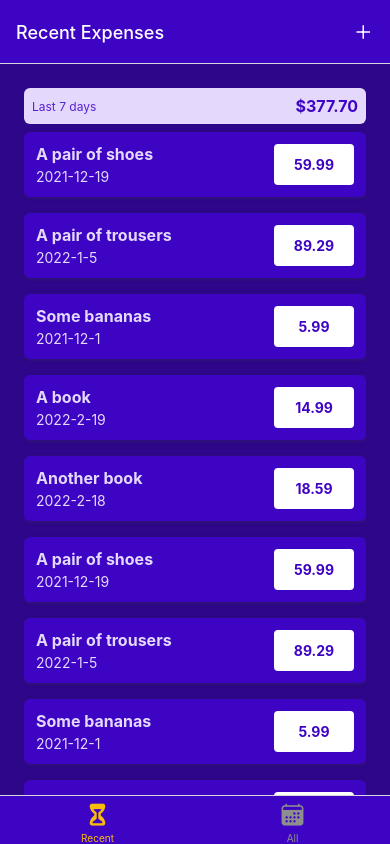
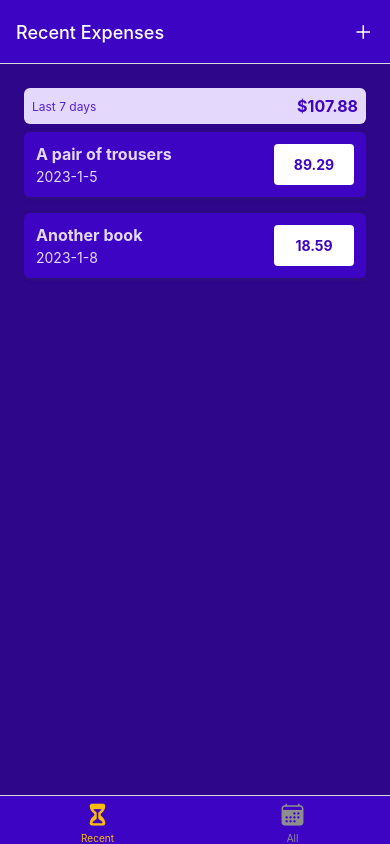
Before and after one commit to saloniagrawal25/ExpenseTrackerApp, a React Native app: screen /RecentExpenses in a window 390 px wide. Built offline with nearby package versions, Linux system fonts and the light colour scheme.

Commit message:
Add Capability to Add, delete and update expenses

```diff
--- a/App.js
+++ b/App.js
@@ -9,6 +9,7 @@
 import {GlobalStyles} from './constants/styles';
 import Icon from 'react-native-vector-icons/Ionicons';
 import IconButton from './UI/IconButton';
+import ExpensesContextProvider from './store/expenses-context';
 
 const App = () => {
   const Stack = createNativeStackNavigator();
@@ -66,6 +67,7 @@
   return (
     <>
       <StatusBar style="auto" />
+      <ExpensesContextProvider>
         <NavigationContainer>
           <Stack.Navigator
             screenOptions={{
@@ -86,6 +88,7 @@
             />
           </Stack.Navigator>
         </NavigationContainer>
+      </ExpensesContextProvider>
     </>
   );
 };
--- a/components/ExpensesOutput/ExpensesOutput.js
+++ b/components/ExpensesOutput/ExpensesOutput.js
@@ -1,76 +1,19 @@
-import {View, StyleSheet} from 'react-native';
+import {View, StyleSheet, Text} from 'react-native';
 import ExpensesSummary from './ExpensesSummary';
 import ExpensesList from './ExpensesList';
 import {GlobalStyles} from '../../constants/styles';
 
-const DUMMY_EXPENSES = [
-  {
-    id: 'e1',
-    description: 'A pair of shoes',
-    amount: 59.99,
-    date: new Date('2021-12-19'),
-  },
-  {
-    id: 'e2',
-    description: 'A pair of trousers',
-    amount: 89.29,
-    date: new Date('2022-01-05'),
-  },
-  {
-    id: 'e3',
-    description: 'Some bananas',
-    amount: 5.99,
-    date: new Date('2021-12-01'),
-  },
-  {
-    id: 'e4',
-    description: 'A book',
-    amount: 14.99,
-    date: new Date('2022-02-19'),
-  },
-  {
-    id: 'e5',
-    description: 'Another book',
-    amount: 18.59,
-    date: new Date('2022-02-18'),
-  },
-  {
-    id: 'e6',
-    description: 'A pair of shoes',
-    amount: 59.99,
-    date: new Date('2021-12-19'),
-  },
-  {
-    id: 'e7',
-    description: 'A pair of trousers',
-    amount: 89.29,
-    date: new Date('2022-01-05'),
-  },
-  {
-    id: 'e8',
-    description: 'Some bananas',
-    amount: 5.99,
-    date: new Date('2021-12-01'),
-  },
-  {
-    id: 'e9',
-    description: 'A book',
-    amount: 14.99,
-    date: new Date('2022-02-19'),
-  },
-  {
-    id: 'e10',
-    description: 'Another book',
-    amount: 18.59,
-    date: new Date('2022-02-18'),
-  },
-];
+const ExpensesOutput = ({expenses, expensesPeriod, fallbackText}) => {
+  let content = <Text style={styles.infoText}>{fallbackText}</Text>;
 
-const ExpensesOutput = ({expenses, expensesPeriod}) => {
+  if (expenses.length > 0) {
+    content = <ExpensesList expenses={expenses} />;
+  }
+
   return (
     <View style={styles.container}>
-      <ExpensesSummary expenses={DUMMY_EXPENSES} periodName={expensesPeriod} />
-      <ExpensesList expenses={DUMMY_EXPENSES} />
+      <ExpensesSummary expenses={expenses} periodName={expensesPeriod} />
+      {content}
     </View>
   );
 };
@@ -82,6 +25,12 @@
     paddingHorizontal: 24,
     backgroundColor: GlobalStyles.colors.primary700,
   },
+  infoText: {
+    color: 'white',
+    fontSize: 16,
+    textAlign: 'center',
+    marginTop: 32,
+  },
 });
 
 export default ExpensesOutput;
--- a/screens/AllExpenses.js
+++ b/screens/AllExpenses.js
@@ -1,8 +1,17 @@
-import {Text} from 'react-native';
+import {useContext} from 'react';
 import ExpensesOutput from '../components/ExpensesOutput/ExpensesOutput';
+import {ExpensesContext} from '../store/expenses-context';
 
 const AllExpenses = () => {
-  return <ExpensesOutput expensesPeriod={'Total'} />;
+  const expensesCtx = useContext(ExpensesContext);
+
+  return (
+    <ExpensesOutput
+      expenses={expensesCtx.expenses}
+      expensesPeriod={'Total'}
+      fallbackText={'No expenses found!!'}
+    />
+  );
 };
 
 export default AllExpenses;
--- a/screens/ManageExpenses.js
+++ b/screens/ManageExpenses.js
@@ -1,15 +1,19 @@
 import {StyleSheet, View} from 'react-native';
-import {useLayoutEffect} from 'react';
+import {useLayoutEffect, useContext} from 'react';
 import IconButton from '../UI/IconButton';
 import {GlobalStyles} from '../constants/styles';
 import Button from '../UI/Button';
+import {ExpensesContext} from '../store/expenses-context';
 
 const ManageExpenses = ({route, navigation}) => {
   const editedExpenseId = route.params?.expenseId;
 
   const isEditing = !!editedExpenseId;
 
+  const expensesCtx = useContext(ExpensesContext);
+
   const deleteExpenseHandler = () => {
+    expensesCtx.deleteExpense(editedExpenseId);
     navigation.goBack();
   };
 
@@ -18,6 +22,17 @@
   };
 
   const confirmHandler = () => {
+    isEditing
+      ? expensesCtx.updateExpense(editedExpenseId, {
+          description: 'Test!!!!',
+          amount: 19.99,
+          date: new Date('2023-01-04'),
+        })
+      : expensesCtx.addExpense({
+          description: 'Test',
+          amount: 20,
+          date: new Date('2023-01-04'),
+        });
     navigation.goBack();
   };
 
--- a/screens/RecentExpenses.js
+++ b/screens/RecentExpenses.js
@@ -1,8 +1,23 @@
-import {Text} from 'react-native';
+import {useContext} from 'react';
 import ExpensesOutput from '../components/ExpensesOutput/ExpensesOutput';
+import {ExpensesContext} from '../store/expenses-context';
+import {getDateMinusDays} from '../util/date';
 
 const RecentExpenses = () => {
-  return <ExpensesOutput expensesPeriod={'Last 7 days'} />;
+  const expensesCtx = useContext(ExpensesContext);
+  const recentExpenses = expensesCtx.expenses.filter(expense => {
+    const today = new Date();
+    const date7DaysAgo = getDateMinusDays(today, 7);
+    return expense.date > date7DaysAgo;
+  });
+
+  return (
+    <ExpensesOutput
+      expenses={recentExpenses}
+      expensesPeriod={'Last 7 days'}
+      fallbackText={'No expenses registered for the last 7 days'}
+    />
+  );
 };
 
 export default RecentExpenses;
--- /dev/null
+++ b/store/expenses-context.js
@@ -0,0 +1,120 @@
+import {createContext, useReducer} from 'react';
+
+const DUMMY_EXPENSES = [
+  {
+    id: 'e1',
+    description: 'A pair of shoes',
+    amount: 59.99,
+    date: new Date('2021-12-19'),
+  },
+  {
+    id: 'e2',
+    description: 'A pair of trousers',
+    amount: 89.29,
+    date: new Date('2022-01-05'),
+  },
+  {
+    id: 'e3',
+    description: 'Some bananas',
+    amount: 5.99,
+    date: new Date('2021-12-01'),
+  },
+  {
+    id: 'e4',
+    description: 'A book',
+    amount: 14.99,
+    date: new Date('2022-02-19'),
+  },
+  {
+    id: 'e5',
+    description: 'Another book',
+    amount: 18.59,
+    date: new Date('2022-02-18'),
+  },
+  {
+    id: 'e6',
+    description: 'A pair of shoes',
+    amount: 59.99,
+    date: new Date('2021-12-19'),
+  },
+  {
+    id: 'e7',
+    description: 'A pair of trousers',
+    amount: 89.29,
+    date: new Date('2023-01-05'),
+  },
+  {
+    id: 'e8',
+    description: 'Some bananas',
+    amount: 5.99,
+    date: new Date('2021-12-01'),
+  },
+  {
+    id: 'e9',
+    description: 'A book',
+    amount: 14.99,
+    date: new Date('2022-02-19'),
+  },
+  {
+    id: 'e10',
+    description: 'Another book',
+    amount: 18.59,
+    date: new Date('2023-01-08'),
+  },
+];
+
+export const ExpensesContext = createContext({
+  expenses: [],
+  addExpense: ({description, amount, date}) => {},
+  deleteExpense: id => {},
+  updateExpense: (id, {description, amount, date}) => {},
+});
+
+function expensesReducer(state, action) {
+  switch (action.type) {
+    case 'ADD':
+      const id = new Date().toString() + Math.random().toString();
+      return [{...action.payload, id: id}, ...state];
+    case 'UPDATE':
+      const updatableExpenseIndex = state.findIndex(
+        expense => expense.id === action.payload.id,
+      );
+      const updatableExpense = state[updatableExpenseIndex];
+      const updatedItem = {...updatableExpense, ...action.payload.data};
+      const updatedExpenses = [...state];
+      updatedExpenses[updatableExpenseIndex] = updatedItem;
+      return updatedExpenses;
+    case 'DELETE':
+      return state.filter(expense => expense.id !== action.payload);
+    default:
+      return state;
+  }
+}
+
+function ExpensesContextProvider({children}) {
+  const [expensesState, dispatch] = useReducer(expensesReducer, DUMMY_EXPENSES);
+
+  function addExpense(expenseData) {
+    dispatch({type: 'ADD', payload: expenseData});
+  }
+  function deleteExpense(id) {
+    dispatch({type: 'DELETE', payload: id});
+  }
+  function updateExpense(id, expenseData) {
+    dispatch({type: 'UPDATE', payload: {id: id, data: expenseData}});
+  }
+
+  const value = {
+    expenses: expensesState,
+    addExpense: addExpense,
+    deleteExpense: deleteExpense,
+    updateExpense: updateExpense,
+  };
+  return (
+    <ExpensesContext.Provider value={value}>
+      {children}
+    </ExpensesContext.Provider>
+  );
+}
+
+export default ExpensesContextProvider;
--- a/util/date.js
+++ b/util/date.js
@@ -1,3 +1,7 @@
 export function getFormattedDate(date) {
   return `${date.getFullYear()}-${date.getMonth() + 1}-${date.getDate()}`;
 }
+
+export function getDateMinusDays(date, days) {
+  return new Date(date.getFullYear(), date.getMonth(), date.getDate() - days);
+}
```
Lines whose indentation alone changed are shown as unchanged.
